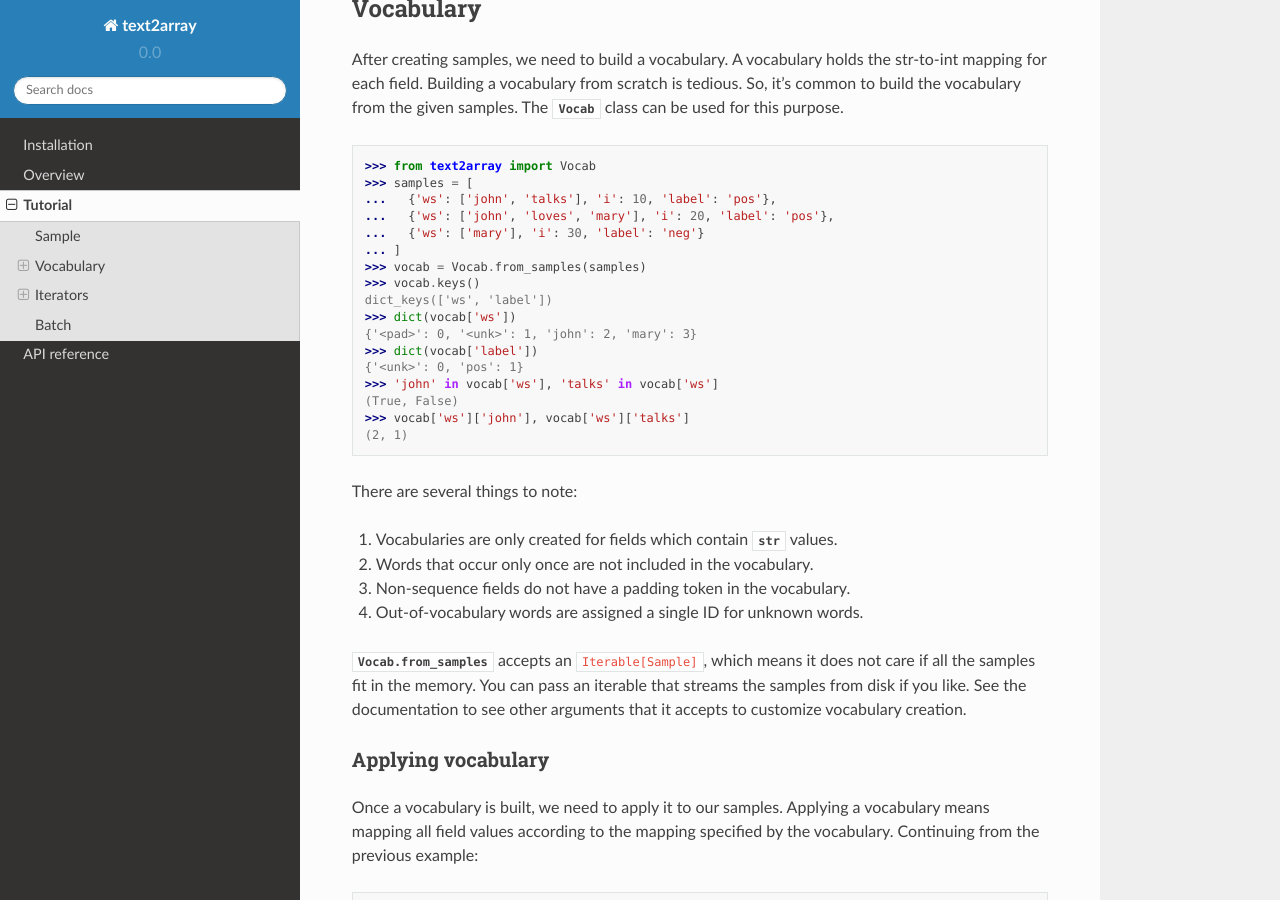
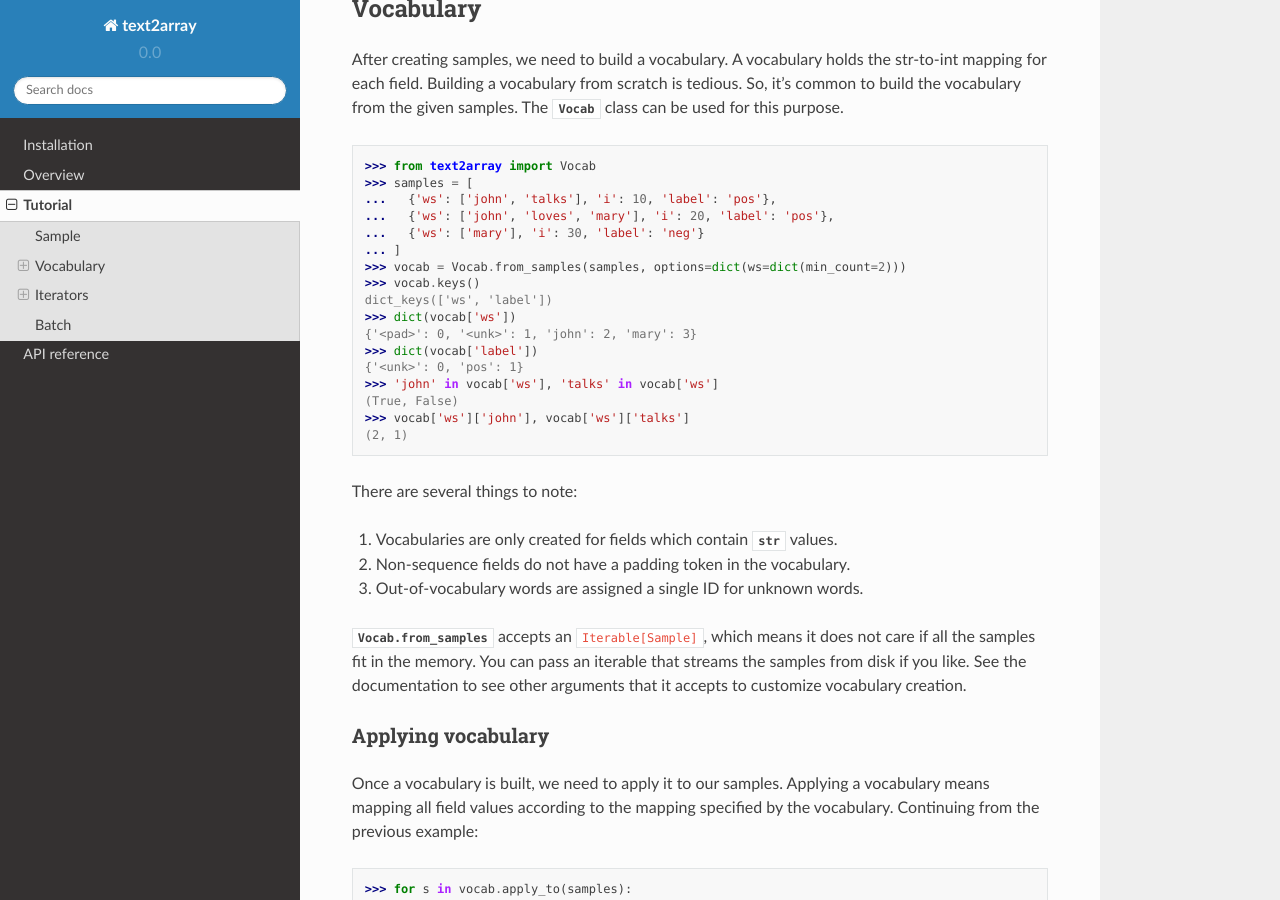
Before and after one commit to kmkurn/text2array, a Sphinx documentation site: the page built from docs/tutorial.rst, in a window 1280 px wide and 900 px high, scrolled down 348 px. Built offline with Sphinx 7.4.7 and the Read the Docs theme 2.0.0, drawn with Linux system fonts in a browser that asks for light colours; some of the changed text lies outside the part shown.

Commit message:
Change vocab's default min_count to 1

```diff
--- a/docs/quickstart.rst
+++ b/docs/quickstart.rst
@@ -18,7 +18,7 @@
     >>>
     >>> # Create a Vocab
     >>> from text2array import Vocab
-    >>> vocab = Vocab.from_samples(samples)
+    >>> vocab = Vocab.from_samples(samples, options=dict(ws=dict(min_count=2)))
     >>> list(vocab['ws'])
     ['<pad>', '<unk>', 'john', 'mary']
     >>> # 'talks' and 'loves' are out-of-vocabulary because they occur only once
--- a/docs/tutorial.rst
+++ b/docs/tutorial.rst
@@ -28,7 +28,7 @@
     ...   {'ws': ['john', 'loves', 'mary'], 'i': 20, 'label': 'pos'},
     ...   {'ws': ['mary'], 'i': 30, 'label': 'neg'}
     ... ]
-    >>> vocab = Vocab.from_samples(samples)
+    >>> vocab = Vocab.from_samples(samples, options=dict(ws=dict(min_count=2)))
     >>> vocab.keys()
     dict_keys(['ws', 'label'])
     >>> dict(vocab['ws'])
@@ -43,7 +43,6 @@
 There are several things to note:
 
 #. Vocabularies are only created for fields which contain `str` values.
-#. Words that occur only once are not included in the vocabulary.
 #. Non-sequence fields do not have a padding token in the vocabulary.
 #. Out-of-vocabulary words are assigned a single ID for unknown words.
 
@@ -139,7 +138,7 @@
    ...   {'ws': ['john', 'loves', 'mary'], 'cs': [list('john'), list('loves'), list('mary')]},
    ...   {'ws': ['mary'], 'cs': [list('mary')]}
    ... ]
-   >>> vocab = Vocab.from_samples(samples)
+   >>> vocab = Vocab.from_samples(samples, options=dict(ws=dict(min_count=2)))
    >>> samples = list(vocab.apply_to(samples))
    >>> dict(vocab['ws'])
    {'<pad>': 0, '<unk>': 1, 'john': 2, 'mary': 3}
```
Also changed, not shown: 2 other files.
